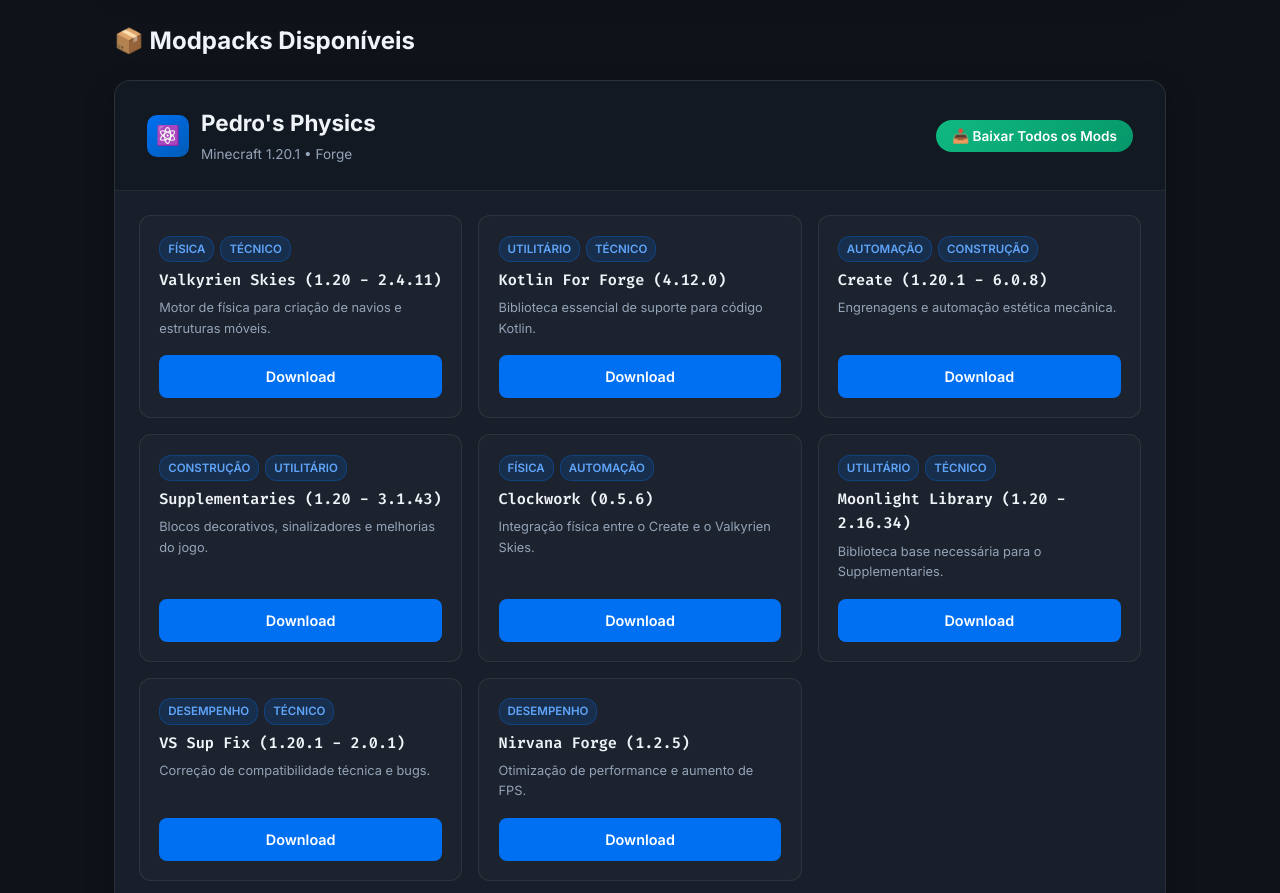
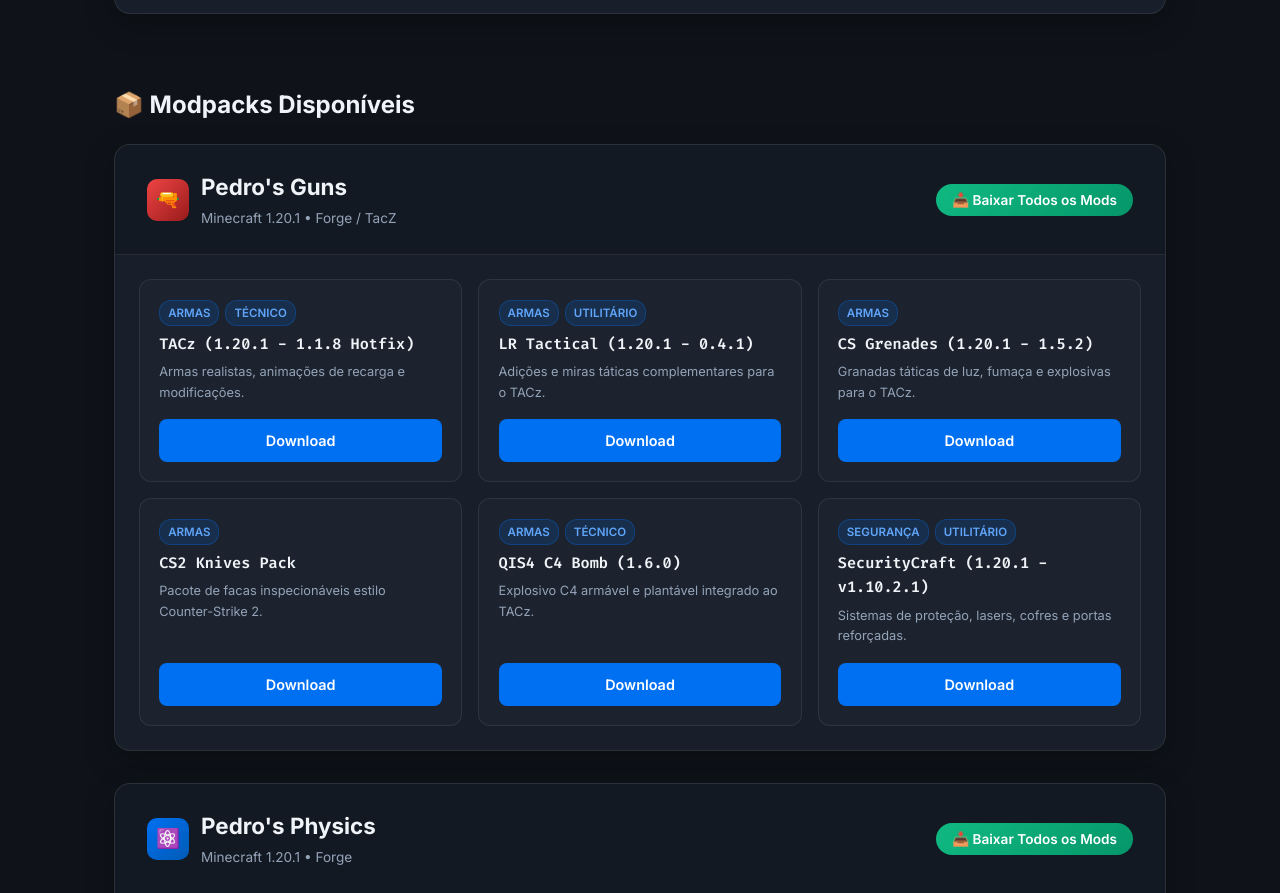
Before and after one commit to koufukupng-rgb/koufukupng-rgb.github.io, a plain HTML site: page index.html in a window 1280 px wide. Shown: the part 1177-2070 px from the top of the page. Drawn offline with Linux system fonts and the light colour scheme.

Commit message:
Revise modpack details and add new sections
Updated modpack titles and descriptions, added new modpack section for 'Pedro's Guns' and 'Pedro's Physics', and modified existing elements for consistency.

```diff
--- a/index.html
+++ b/index.html
@@ -203,6 +203,7 @@
       border-radius: 16px;
       overflow: hidden;
       box-shadow: 0 10px 30px rgba(0, 0, 0, 0.3);
+      margin-bottom: 2rem;
     }
 
     .modpack-header {
@@ -411,6 +412,7 @@
       <div class="filter-tags">
         <span class="filter-title">Filtrar por Tag:</span>
         <button class="tag-btn active" onclick="filtrarPorTag('todas', this)">Todas</button>
+        <button class="tag-btn" onclick="filtrarPorTag('Armas', this)">Armas</button>
         <button class="tag-btn" onclick="filtrarPorTag('Automação', this)">Automação</button>
         <button class="tag-btn" onclick="filtrarPorTag('Construção', this)">Construção</button>
         <button class="tag-btn" onclick="filtrarPorTag('Desempenho', this)">Desempenho</button>
@@ -426,13 +428,12 @@
       <div class="modpack-container">
         <div class="modpack-header">
           <div class="modpack-title-group">
-            <div class="modpack-icon" style="background: linear-gradient(135deg, #a855f7, #6b21a8);">🎈</div>
+            <div class="modpack-icon" style="background: linear-gradient(135deg, #a855f7, #6b21a8);">💎</div>
             <div>
-              <h2 class="modpack-title">Launchers recomendados</h2>
-              <span style="font-size: 0.85rem; color: var(--text-muted);">Launchers para Minecraft • Original e Pirata </span>
+              <h2 class="modpack-title">Prism Launcher</h2>
+              <span style="font-size: 0.85rem; color: var(--text-muted);">Software Livre • Gerenciador de Instâncias</span>
             </div>
           </div>
-          <!-- TAG REMOVIDA DAQUI -->
         </div>
 
         <div class="download-list">
@@ -443,7 +444,7 @@
                 <span class="badge badge-original">Original</span>
                 <span class="badge badge-tag">Utilitário</span>
               </div>
-              <span class="mod-name">Prism Launcher</span>
+              <span class="mod-name">Prism Launcher (Oficial)</span>
               <span class="mod-meta">Gerenciador de instâncias leve e rápido.</span>
             </div>
             <a href="https://prismlauncher.org/download/" class="btn-download" target="_blank">Download</a>
@@ -453,11 +454,11 @@
           <div class="download-card" data-tags="Pirata Launcher Utilitário">
             <div class="mod-info">
               <div class="mod-header-tags">
-                <span class="badge badge-pirata">Pirata</span>
+                <span class="badge badge-pirata">Pirata / Unofficial</span>
                 <span class="badge badge-tag">Utilitário</span>
               </div>
               <span class="mod-name">TLauncher</span>
-              <span class="mod-meta">Opção para quem joga sem conta Microsoft</span>
+              <span class="mod-meta">Opção para quem joga sem conta Microsoft.</span>
             </div>
             <button onclick="baixarTLauncher()" class="btn-download">Download</button>
           </div>
@@ -514,11 +515,103 @@
       </div>
     </section>
 
-    <!-- MODPACK: PEDRO'S PHYSICS -->
+    <!-- MODPACKS DISPONÍVEIS -->
     <section>
       <h2 class="section-title">📦 Modpacks Disponíveis</h2>
+
+      <!-- MODPACK: PEDRO'S GUNS -->
       <div class="modpack-container">
+        <div class="modpack-header">
+          <div class="modpack-title-group">
+            <div class="modpack-icon" style="background: linear-gradient(135deg, #ef4444, #991b1b);">🔫</div>
+            <div>
+              <h2 class="modpack-title">Pedro's Guns</h2>
+              <span style="font-size: 0.85rem; color: var(--text-muted);">Minecraft 1.20.1 • Forge / TacZ</span>
+            </div>
+          </div>
 
+          <div class="modpack-actions">
+            <button class="btn-download-all" onclick="baixarTudoDoPack(this)">📥 Baixar Todos os Mods</button>
+          </div>
+        </div>
+
+        <div class="download-list">
+
+          <div class="download-card" data-tags="Armas Técnico Utilitário">
+            <div class="mod-info">
+              <div class="mod-header-tags">
+                <span class="badge badge-tag">Armas</span>
+                <span class="badge badge-tag">Técnico</span>
+              </div>
+              <span class="mod-name">TACz (1.20.1 - 1.1.8 Hotfix)</span>
+              <span class="mod-meta">Armas realistas, animações de recarga e modificações.</span>
+            </div>
+            <a href="https://file.garden/anu7edfYJXGizhvC/mods/tacz-1.20.1-1.1.8-hotfix.jar" class="btn-download mod-link" target="_blank" download>Download</a>
+          </div>
+
+          <div class="download-card" data-tags="Armas Utilitário">
+            <div class="mod-info">
+              <div class="mod-header-tags">
+                <span class="badge badge-tag">Armas</span>
+                <span class="badge badge-tag">Utilitário</span>
+              </div>
+              <span class="mod-name">LR Tactical (1.20.1 - 0.4.1)</span>
+              <span class="mod-meta">Adições e miras táticas complementares para o TACz.</span>
+            </div>
+            <a href="https://file.garden/anu7edfYJXGizhvC/mods/lrtactical-1.20.1-0.4.1.jar" class="btn-download mod-link" target="_blank" download>Download</a>
+          </div>
+
+          <div class="download-card" data-tags="Armas Utilitário">
+            <div class="mod-info">
+              <div class="mod-header-tags">
+                <span class="badge badge-tag">Armas</span>
+              </div>
+              <span class="mod-name">CS Grenades (1.20.1 - 1.5.2)</span>
+              <span class="mod-meta">Granadas táticas de luz, fumaça e explosivas para o TACz.</span>
+            </div>
+            <a href="https://file.garden/anu7edfYJXGizhvC/mods/csgrenade-1.20.1-1.5.2.jar" class="btn-download mod-link" target="_blank" download>Download</a>
+          </div>
+
+          <div class="download-card" data-tags="Armas Utilitário">
+            <div class="mod-info">
+              <div class="mod-header-tags">
+                <span class="badge badge-tag">Armas</span>
+              </div>
+              <span class="mod-name">CS2 Knives Pack</span>
+              <span class="mod-meta">Pacote de facas inspecionáveis estilo Counter-Strike 2.</span>
+            </div>
+            <a href="https://file.garden/anu7edfYJXGizhvC/mods/Knifes%20pack%20from%20cs2.jar" class="btn-download mod-link" target="_blank" download>Download</a>
+          </div>
+
+          <div class="download-card" data-tags="Armas Técnico">
+            <div class="mod-info">
+              <div class="mod-header-tags">
+                <span class="badge badge-tag">Armas</span>
+                <span class="badge badge-tag">Técnico</span>
+              </div>
+              <span class="mod-name">QIS4 C4 Bomb (1.6.0)</span>
+              <span class="mod-meta">Explosivo C4 armável e plantável integrado ao TACz.</span>
+            </div>
+            <a href="https://file.garden/anu7edfYJXGizhvC/mods/qis4c4-1.6.0.jar" class="btn-download mod-link" target="_blank" download>Download</a>
+          </div>
+
+          <div class="download-card" data-tags="Segurança Utilitário Técnico">
+            <div class="mod-info">
+              <div class="mod-header-tags">
+                <span class="badge badge-tag">Segurança</span>
+                <span class="badge badge-tag">Utilitário</span>
+              </div>
+              <span class="mod-name">SecurityCraft (1.20.1 - v1.10.2.1)</span>
+              <span class="mod-meta">Sistemas de proteção, lasers, cofres e portas reforçadas.</span>
+            </div>
+            <a href="https://file.garden/anu7edfYJXGizhvC/mods/%5B1.20.1%5D%20SecurityCraft%20v1.10.2.1.jar" class="btn-download mod-link" target="_blank" download>Download</a>
+          </div>
+
+        </div>
+      </div>
+
+      <!-- MODPACK: PEDRO'S PHYSICS -->
+      <div class="modpack-container">
         <div class="modpack-header">
           <div class="modpack-title-group">
             <div class="modpack-icon">⚛️</div>
```
